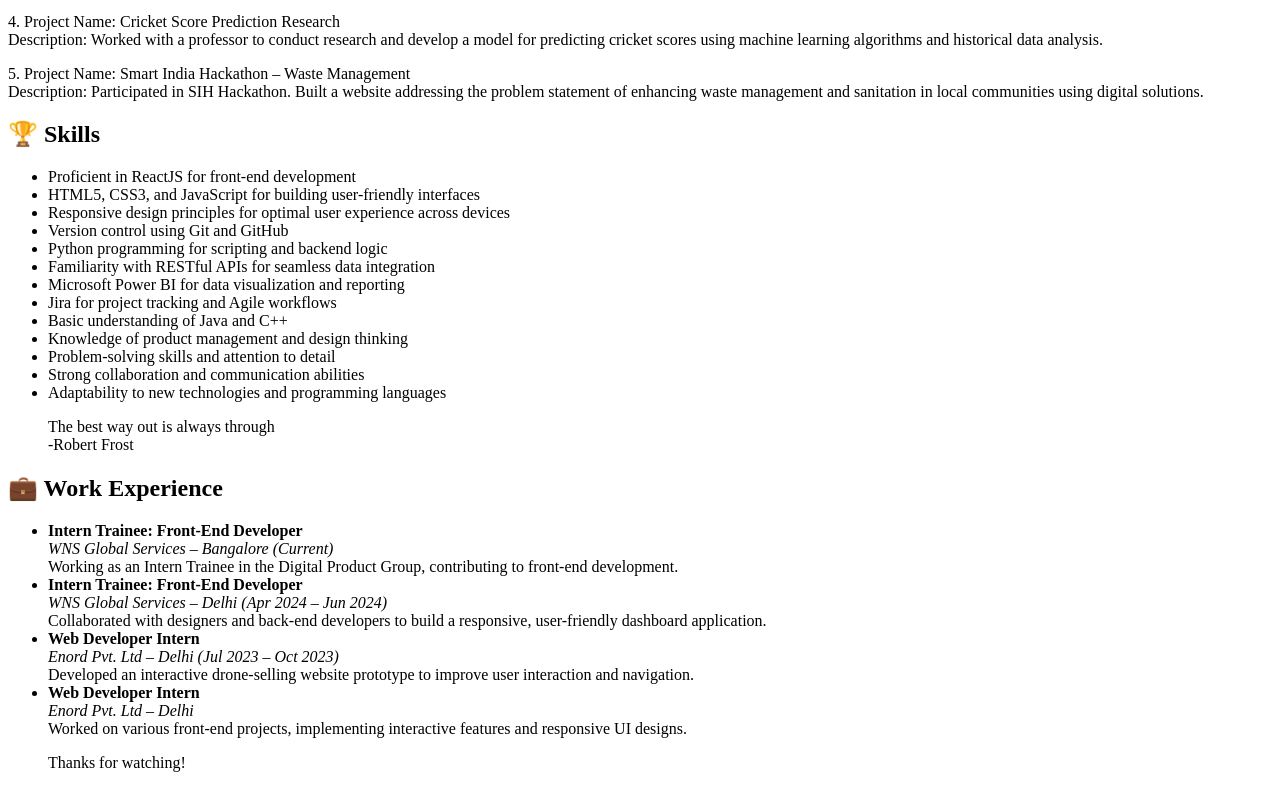
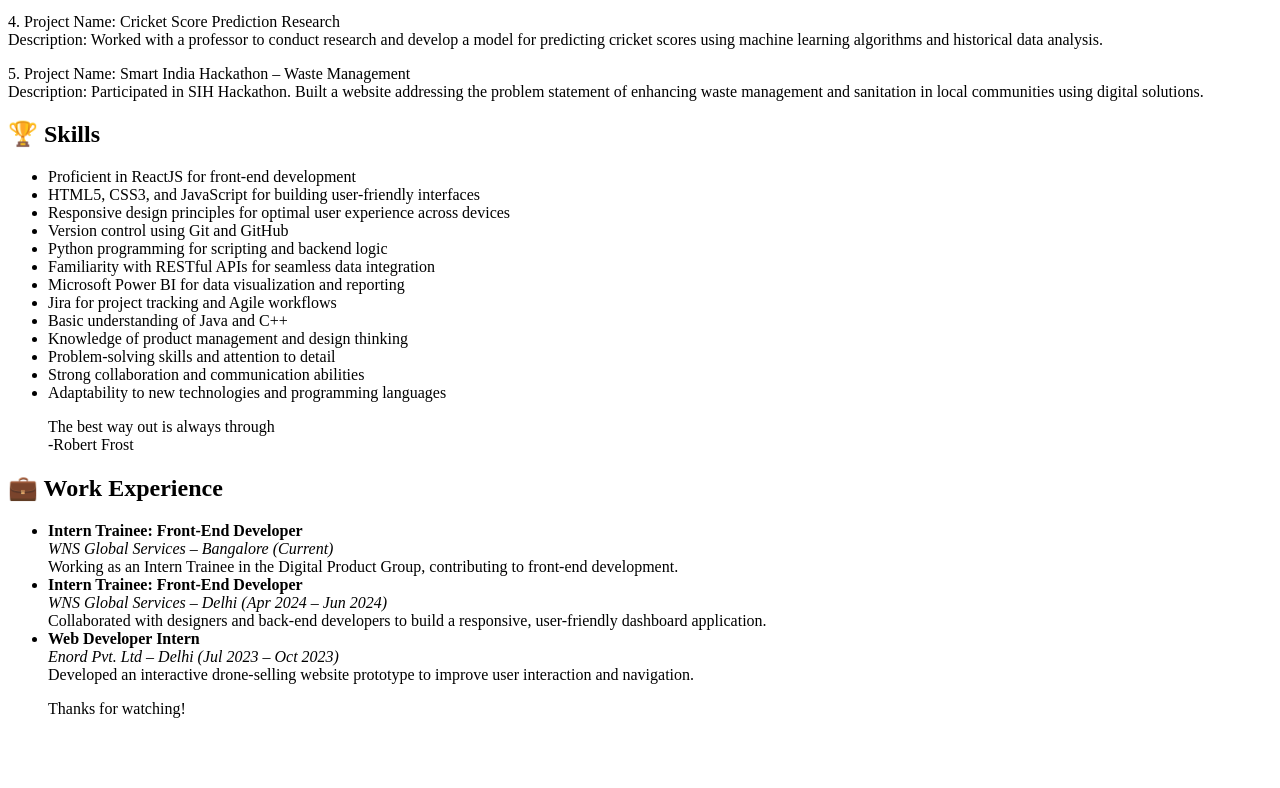
Before and after one commit to akankshjoshi/akanksh.github.io, a plain HTML site: page index.html in a window 1280 px wide. Shown: the part 924-1712 px from the top of the page. After the commit the page ends 1658 px from the top, so only its background shows below. Drawn offline with Linux system fonts and the light colour scheme.

Commit message:
Update index.html

```diff
--- a/index.html
+++ b/index.html
@@ -117,11 +117,6 @@ Description: Developed a fully functional e-commerce website using ReactJS, allo
     <em>Enord Pvt. Ltd – Delhi (Jul 2023 – Oct 2023)</em><br>
     Developed an interactive drone-selling website prototype to improve user interaction and navigation.
   </li>
-  <li>
-    <strong>Web Developer Intern</strong><br>
-    <em>Enord Pvt. Ltd – Delhi</em><br>
-    Worked on various front-end projects, implementing interactive features and responsive UI designs.
-  </li>
 </ul>
 
         </ul>
```
